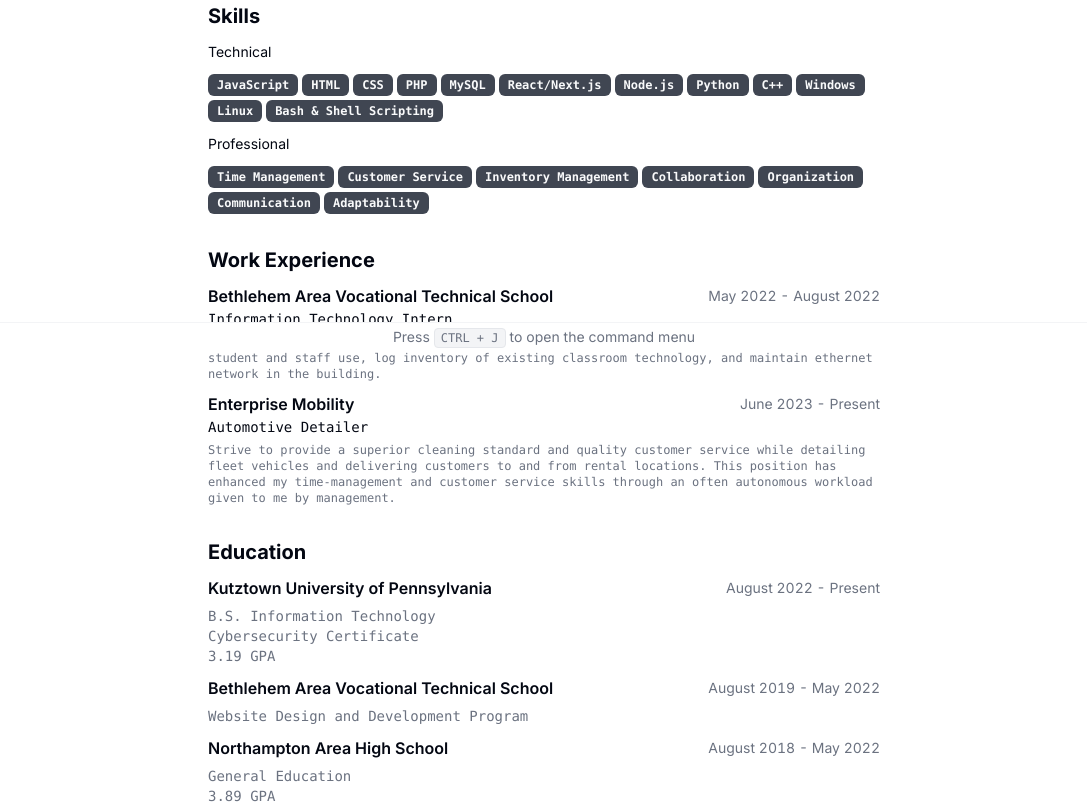
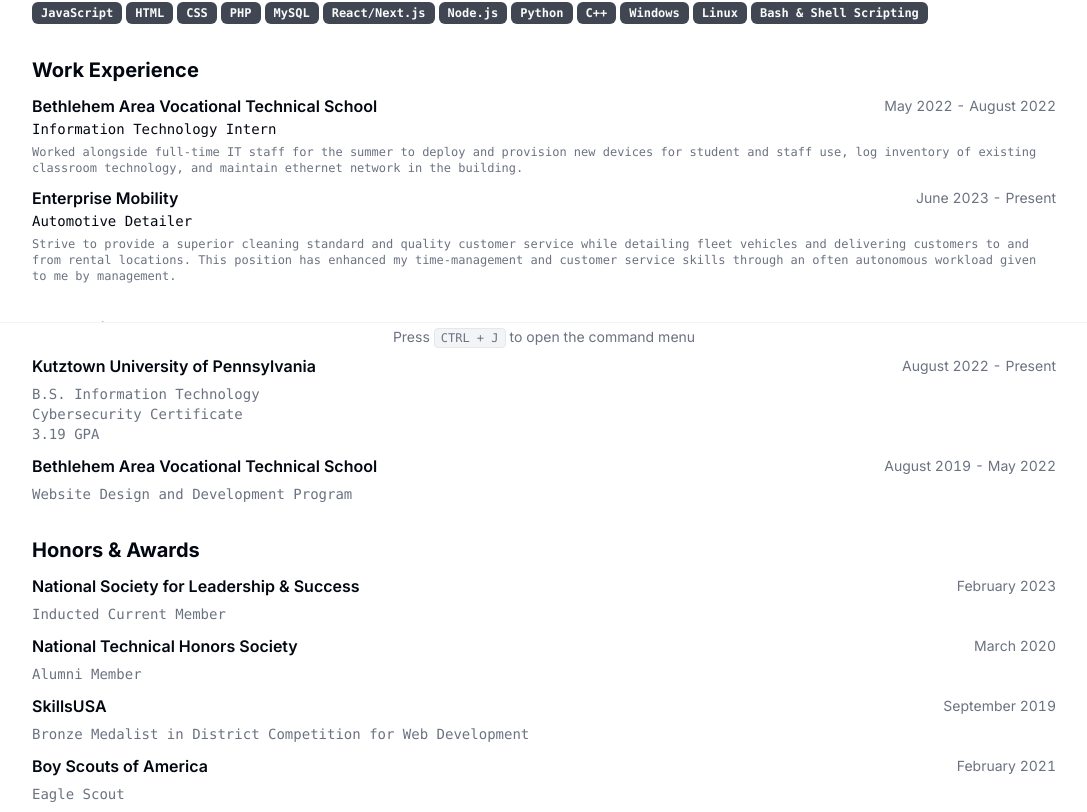
Before and after one commit to reeceanderson/resume, a Next.js app: page / in a window 1280 px wide. Shown: the part 448-1260 px from the top of the page, without its empty margins (96-1183 px from the left). Built offline with nearby package versions, Linux system fonts and the light colour scheme.

Commit message:
Updated Resume Format

```diff
--- a/src/app/page.tsx
+++ b/src/app/page.tsx
@@ -16,64 +16,64 @@
 
 export default function Page() {
   return (
-    <main className="container relative mx-auto scroll-my-12 overflow-auto p-4 print:p-12 md:p-16">
-      <section className="mx-auto w-full max-w-2xl space-y-8 bg-white print:space-y-6">
+    <main className="container relative p-4 mx-auto overflow-auto scroll-my-12 print:p-12 md:p-16">
+      <section className="w-full max-w-5xl mx-auto space-y-8 bg-white print:space-y-6">
         <div className="flex items-center justify-between">
           <div className="flex-1 space-y-1.5">
             <h1 className="text-2xl font-bold">{RESUME_DATA.name}</h1>
-            <p className="max-w-md text-pretty font-mono text-sm text-muted-foreground">
+            <p className="max-w-md font-mono text-sm text-pretty text-muted-foreground">
               {RESUME_DATA.about}
             </p>
-            <p className="max-w-md items-center text-pretty font-mono text-xs text-muted-foreground">
+            <p className="items-center max-w-md font-mono text-xs text-pretty text-muted-foreground">
               <a
                 className="inline-flex gap-x-1.5 align-baseline leading-none hover:underline"
                 href={RESUME_DATA.locationLink}
                 target="_blank"
               >
-                <GlobeIcon className="h-3 w-3" />
+                <GlobeIcon className="w-3 h-3" />
                 {RESUME_DATA.location}
               </a>
             </p>
-            <div className="flex gap-x-1 pt-1 font-mono text-sm text-muted-foreground print:hidden">
+            <div className="flex pt-1 font-mono text-sm gap-x-1 text-muted-foreground print:hidden">
               {RESUME_DATA.contact.email ? (
                 <Button
-                  className="h-8 w-8"
+                  className="w-8 h-8"
                   variant="outline"
                   size="icon"
                   asChild
                 >
                   <a href={`mailto:${RESUME_DATA.contact.email}`} target="_blank">
-                    <MailIcon className="h-4 w-4" />
+                    <MailIcon className="w-4 h-4" />
                   </a>
                 </Button>
               ) : null}
               {RESUME_DATA.contact.tel ? (
                 <Button
-                  className="h-8 w-8"
+                  className="w-8 h-8"
                   variant="outline"
                   size="icon"
                   asChild
                 >
                   <a href={`tel:${RESUME_DATA.contact.tel}`} target="_blank">
-                    <PhoneIcon className="h-4 w-4" />
+                    <PhoneIcon className="w-4 h-4" />
                   </a>
                 </Button>
               ) : null}
               {RESUME_DATA.contact.social.map((social) => (
                 <Button
                   key={social.name}
-                  className="h-8 w-8"
+                  className="w-8 h-8"
                   variant="outline"
                   size="icon"
                   asChild
                 >
                   <a href={social.url} target="_blank">
-                    <social.icon className="h-4 w-4" />
+                    <social.icon className="w-4 h-4" />
                   </a>
                 </Button>
               ))}
             </div>
-            <div className="hidden flex-col gap-x-1 font-mono text-sm text-muted-foreground print:flex">
+            <div className="flex-col hidden font-mono text-sm gap-x-1 text-muted-foreground print:flex">
               {RESUME_DATA.contact.email ? (
                 <a href={`mailto:${RESUME_DATA.contact.email}`}>
                   <span className="underline">{RESUME_DATA.contact.email}</span>
@@ -86,31 +86,19 @@
               ) : null}
             </div>
           </div>
-
-          <Avatar className="h-28 w-28">
-            <AvatarImage alt={RESUME_DATA.name} src={RESUME_DATA.avatarUrl} />
-            <AvatarFallback>{RESUME_DATA.initials}</AvatarFallback>
-          </Avatar>
         </div>
 
         <Section>
           <h2 className="text-xl font-bold">Objective</h2>
-          <p className="text-pretty font-mono text-sm text-muted-foreground">
+          <p className="font-mono text-sm text-pretty text-muted-foreground">
             {RESUME_DATA.summary}
           </p>
         </Section>
 
         <Section>
           <h2 className="text-xl font-bold">Skills</h2>
-          <div className="text-sm">Technical</div>
           <div className="flex flex-wrap gap-1">
             {RESUME_DATA.techSkills.map((skill) => {
-              return <Badge key={skill}>{skill}</Badge>;
-            })}
-          </div>
-          <div className="text-sm">Professional</div>
-          <div className="flex flex-wrap gap-1">
-            {RESUME_DATA.proSkills.map((skill) => {
               return <Badge key={skill}>{skill}</Badge>;
             })}
           </div>
@@ -122,8 +110,8 @@
             return (
               <Card key={work.company}>
                 <CardHeader>
-                  <div className="flex items-center justify-between gap-x-2 text-base">
-                    <h3 className="inline-flex items-center justify-center gap-x-1 font-semibold leading-none">
+                  <div className="flex items-center justify-between text-base gap-x-2">
+                    <h3 className="inline-flex items-center justify-center font-semibold leading-none gap-x-1">
                       <a className="hover:underline" href={work.link}>
                         {work.company}
                       </a>
@@ -132,7 +120,7 @@
                         {work.badges.map((badge) => (
                           <Badge
                             variant="secondary"
-                            className="align-middle text-xs"
+                            className="text-xs align-middle"
                             key={badge}
                           >
                             {badge}
@@ -140,7 +128,7 @@
                         ))}
                       </span>
                     </h3>
-                    <div className="text-sm tabular-nums text-gray-500">
+                    <div className="text-sm text-gray-500 tabular-nums">
                       {work.start} - {work.end}
                     </div>
                   </div>
@@ -163,11 +151,11 @@
             return (
               <Card key={education.school}>
                 <CardHeader>
-                  <div className="flex items-center justify-between gap-x-2 text-base">
+                  <div className="flex items-center justify-between text-base gap-x-2">
                     <h3 className="font-semibold leading-none">
                       {education.school}
                     </h3>
-                    <div className="text-sm tabular-nums text-gray-500">
+                    <div className="text-sm text-gray-500 tabular-nums">
                       {education.start} - {education.end}
                     </div>
                   </div>
@@ -184,11 +172,11 @@
             return (
               <Card key={honors.organization}>
                 <CardHeader>
-                  <div className="flex items-center justify-between gap-x-2 text-base">
+                  <div className="flex items-center justify-between text-base gap-x-2">
                     <h3 className="font-semibold leading-none">
                       {honors.organization}
                     </h3>
-                    <div className="text-sm tabular-nums text-gray-500">
+                    <div className="text-sm text-gray-500 tabular-nums">
                       {honors.joinDate}
                     </div>
                   </div>
@@ -202,7 +190,7 @@
 { /*
         <Section className="print-force-new-page scroll-mb-16">
           <h2 className="text-xl font-bold">Projects</h2>
-          <div className="-mx-3 grid grid-cols-1 gap-3 print:grid-cols-3 print:gap-2 md:grid-cols-2 lg:grid-cols-3">
+          <div className="grid grid-cols-1 gap-3 -mx-3 print:grid-cols-3 print:gap-2 md:grid-cols-2 lg:grid-cols-3">
             {RESUME_DATA.projects.map((project) => {
               return (
                 <ProjectCard
--- a/src/data/resume-data.tsx
+++ b/src/data/resume-data.tsx
@@ -56,17 +56,6 @@
       start: "August 2019",
       end: "May 2022",
     },
-    {
-      school: "Northampton Area High School",
-      degree: (
-          <>
-            General Education <br />
-            3.89 GPA
-          </>
-      ),
-      start: "August 2018",
-      end: "May 2022",
-    },
   ],
 
   work: [
@@ -107,16 +96,6 @@
     "Windows",
     "Linux",
     "Bash & Shell Scripting",
-  ],
-
-  proSkills: [
-    "Time Management",
-    "Customer Service",
-    "Inventory Management",
-    "Collaboration",
-    "Organization",
-    "Communication",
-    "Adaptability",
   ],
 
   honors: [
```
Also changed, not shown: 1 other file (tests, documents, lock files or other folders).
